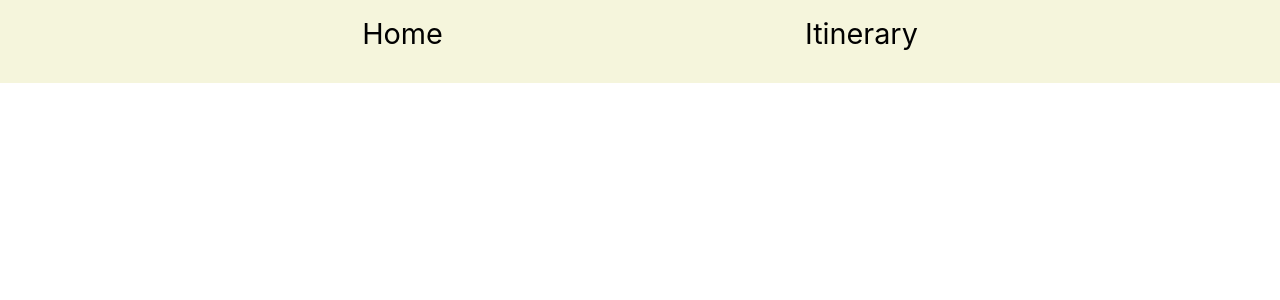
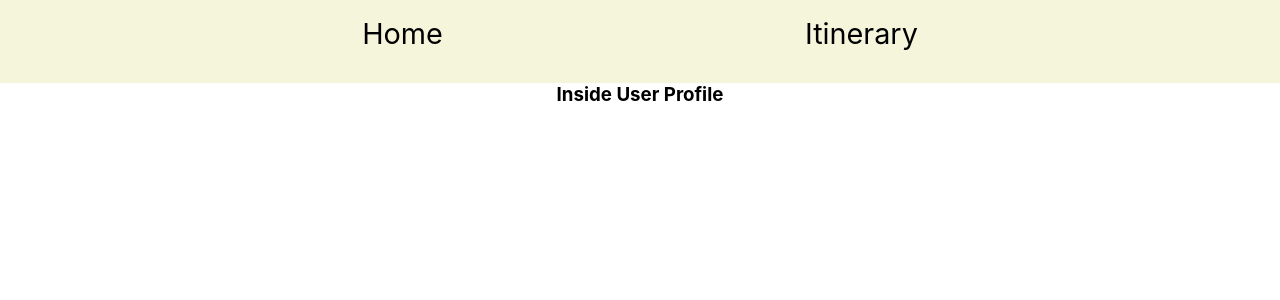
Before and after one commit to seanyang20/simple-travel, a React (Create React App) app in the folder client/: page /users/1 in a window 1280 px wide. Shown: the top 300 px of the page. Built offline with nearby package versions, Linux system fonts and the light colour scheme; no server answers.

Commit message:
created User component

```diff
--- a/client/src/App.js
+++ b/client/src/App.js
@@ -5,6 +5,7 @@ import Home from "./pages/Home/Home";
 import Header from "./components/Header/Header";
 import Itinerary from "./components/Itinerary/Itinerary";
 import SelectedItinerary from "./components/SelectedItinerary/SelectedItinerary";
+import User from "./components/User/User";
 
 
 function App() {
@@ -15,6 +16,7 @@ function App() {
             <Route exact path="/" component={Home}/>
             <Route exact path="/itinerary" component={Itinerary} />
             <Route exact path="/itinerary/:id" component={SelectedItinerary} />
+            <Route exact path="/users/:id" component={User} />
             {/* <Route path="/upload" component={Upload} />
             <Route path="/videos/:id"
             render={(reactRouterDomProps) =>{
--- /dev/null
+++ b/client/src/components/User/User.js
@@ -0,0 +1,31 @@
+import React, { Component } from "react";
+import axios from "axios";
+import { Link } from "react-router-dom";
+
+export default class User extends Component {
+  state = {
+    user: [],
+  };
+
+  getProfile = (id) => {
+    axios.get(`http://localhost:8080/users/${id}`).then((res) => {
+      this.setState({
+        user: [res.data],
+      });
+    });
+  };
+  componentDidMount() {
+    this.getProfile(this.props.match.params.id);
+  }
+
+  render() {
+    console.log(this.state.user);
+    return (
+      <section>
+        <article>
+          <h1>Inside User Profile</h1>
+        </article>
+      </section>
+    );
+  }
+}
--- /dev/null
+++ b/client/src/components/User/User.scss
@@ -0,0 +1,9 @@
+@use '../../styles/partials/mixins' as *;
+@use '../../styles/partials/topography' as *;
+@use '../../styles/partials/variables' as *;
+
+* {
+    margin: 0;
+    padding: 0;
+    box-sizing: border-box;
+  }
```
Also changed, not shown: 2 other files (tests, documents, lock files or other folders).
